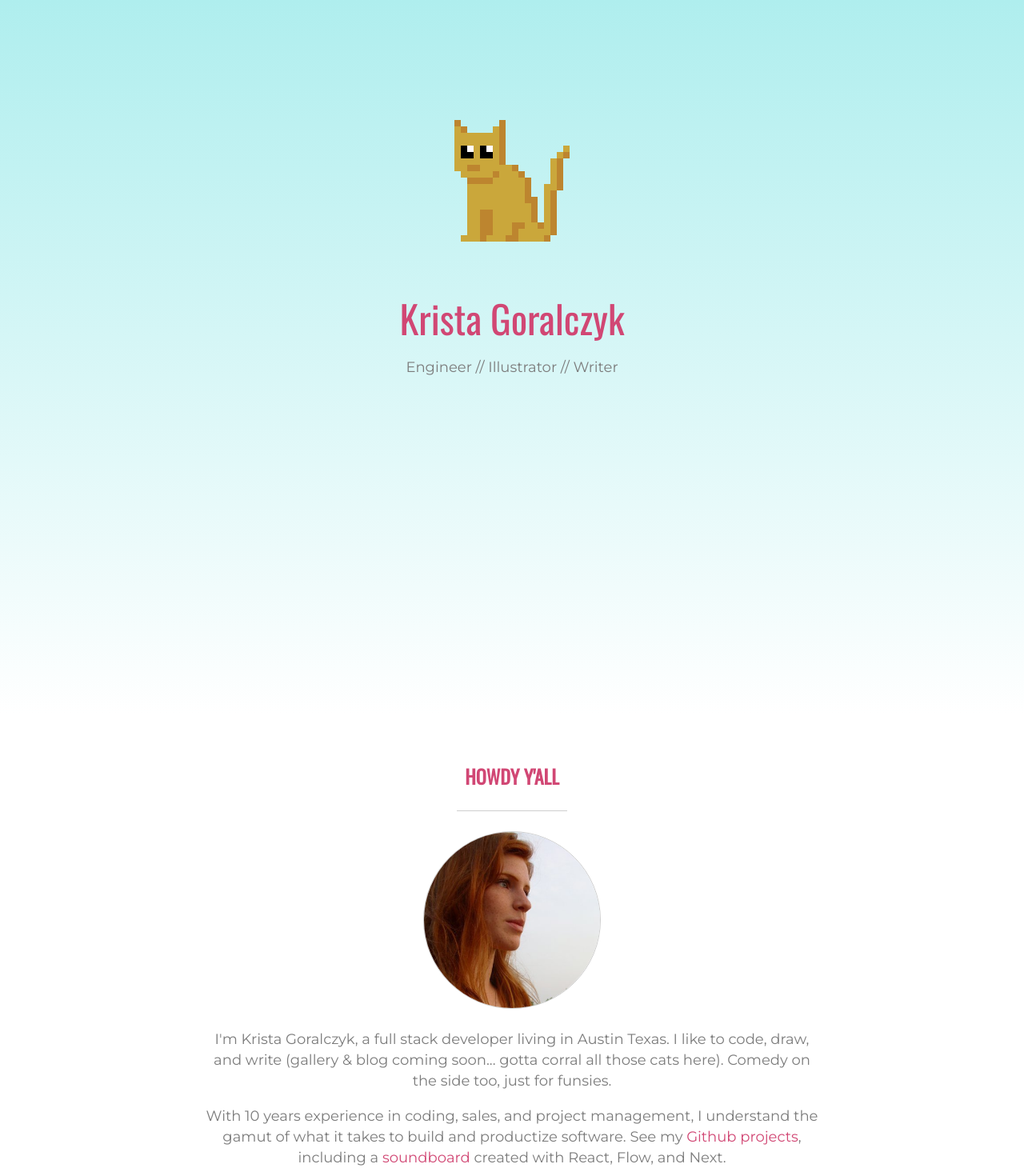
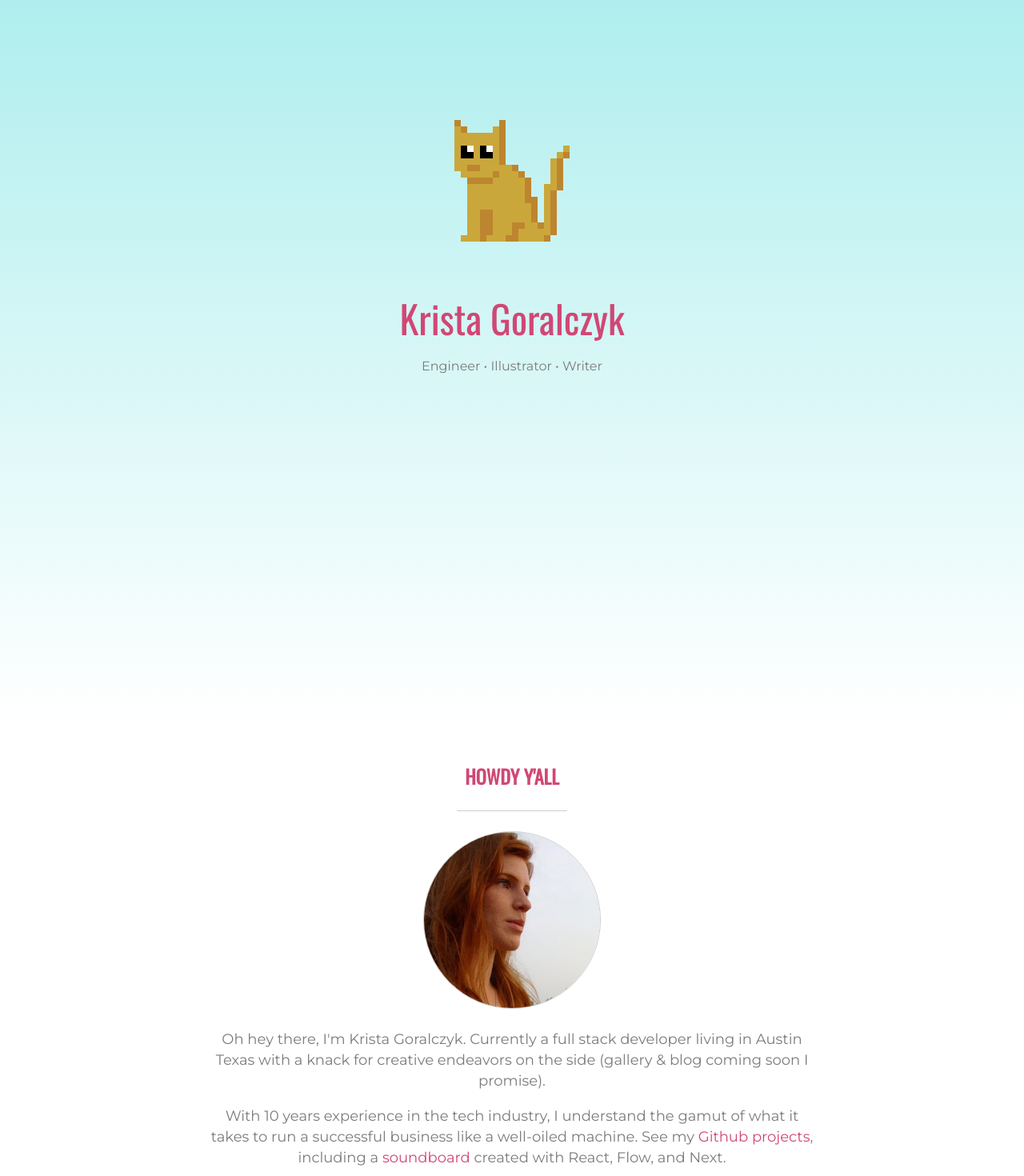
Before and after one commit to kristajg/kristagoralczyk.com, a React app: page / in a window 1280 px wide. Shown: the top 1470 px of the page at 80% size. Built offline with nearby package versions, Linux system fonts and the light colour scheme.

Commit message:
Small site changes

```diff
--- a/src/components/Bio.jsx
+++ b/src/components/Bio.jsx
@@ -47,7 +47,7 @@ const Link = styled.a`
   color: ${pink};
 `;
 
-const paragraphOne = 'I\'m Krista Goralczyk, a full stack developer living in Austin Texas. I like to code, draw, and write (gallery & blog coming soon... gotta corral all those cats here). Comedy on the side too, just for funsies.';
+const paragraphOne = 'Oh hey there, I\'m Krista Goralczyk. Currently a full stack developer living in Austin Texas with a knack for creative endeavors on the side (gallery & blog coming soon I promise).';
 
 export default () => (
   <AboutWrapper>
@@ -57,7 +57,7 @@ export default () => (
       <BioImage src={require('../assets/img/kg.jpg')} alt="Cool pic of KG" />
       <p>{paragraphOne}</p>
       <p>
-        With 10 years experience in coding, sales, and project management, I understand the gamut of what it takes to build and productize software.
+        With 10 years experience in the tech industry, I understand the gamut of what it takes to run a successful business like a well-oiled machine.
          See my{' '}
         <Link href="https://github.com/kristajg" target="_blank">
           Github projects
--- a/src/components/Marquee.jsx
+++ b/src/components/Marquee.jsx
@@ -57,7 +57,7 @@ const Title = styled.div`
 const Subtitle = styled.div`
   font-family: 'Montserrat', sans-serif;
   color: ${gray};
-  font-size: 18px;
+  font-size: 16px;
 `;
 
 const Marquee = () => (
@@ -68,7 +68,7 @@ const Marquee = () => (
       />
       <div>
         <Title>Krista Goralczyk</Title>
-        <Subtitle>Engineer   //   Illustrator   //   Writer</Subtitle>
+        <Subtitle>Engineer   •   Illustrator   •   Writer</Subtitle>
       </div>
     </ContentWrapper>
   </HeaderContainer>
```
Also changed, not shown: 1 other file (tests, documents, lock files or other folders).
